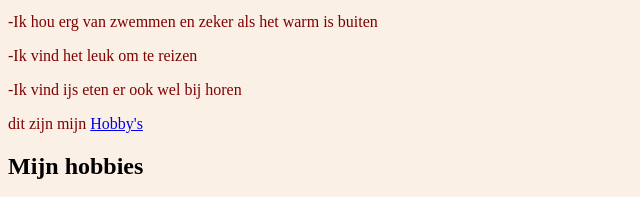
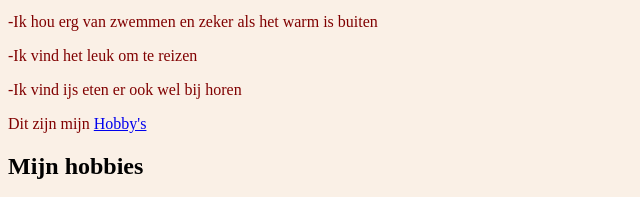
Before and after one commit to 21190/get-to-know-me, a plain HTML site: page index.html in a window 1280 px wide. Shown: the part 1050-1247 px from the top of the page, 0-640 px from the left. Drawn offline with Linux system fonts and the light colour scheme.

Commit message:
Update index.html

```diff
--- a/index.html
+++ b/index.html
@@ -23,9 +23,8 @@
  <p>-Ik hou erg van zwemmen en zeker als het warm is buiten</p>
  <p>-Ik vind het leuk om te reizen</p>
  <p>-Ik vind ijs eten er ook wel bij horen</p>
- <p>dit zijn mijn <a href="hobby.asp">Hobby's</a></p>
-
- <h2>Mijn hobbies</h2>
+ <p>Dit zijn mijn <a href="hobby's.html">Hobby's</a></p>
+<h2>Mijn hobbies</h2>
  <img src="http://cache1.bigcartel.com/product_images/29393105/hobby_print_b_w.jpg"
       alt=hobby width="600" height="400"><p> Mijn hobbies zijn Hockey, piano en Netflix. </p>
   <h4>Hockey:</h4>
```
